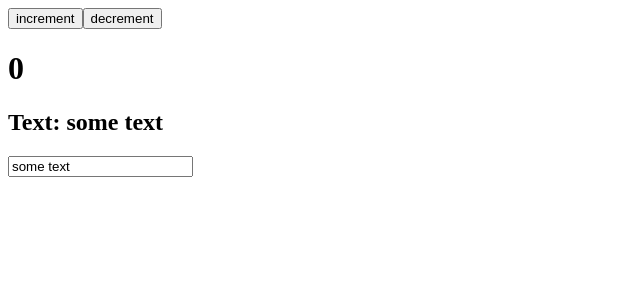
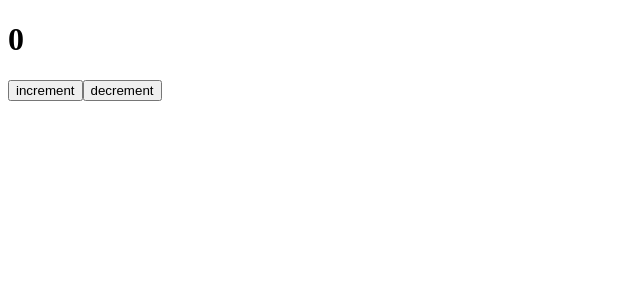
Before and after one commit to NatalliaLanina/Ulbi, a React (Create React App) app: page / in a window 1280 px wide. Shown: the top 300 px of the page, without its empty margins (0-640 px from the left). Built offline with nearby package versions, Linux system fonts and the light colour scheme.

Commit message:
feat: add Counter

```diff
--- a/src/App.js
+++ b/src/App.js
@@ -1,26 +1,14 @@
 import React, {useState} from "react";
+import Counter from "./Components/Counter";
 
 function App() {
-  const [likes, setLikes] = useState(0);
+
   const [value, setValue] = useState('some text');
 
-  let increment = () => {
-    setLikes(likes + 1)
-  }
-  let decrement = () => {
-    setLikes(likes - 1)
-  }
+
   return (
     <div className="App">
-      <button onClick={increment}>increment</button>
-      <button onClick={decrement}>decrement</button>
-      <h1>{likes}</h1>
-      <h2>Text: {value}</h2>
-      <input
-        type="text"
-        value={value}
-        onChange={event => setValue(event.target.value) }
-      />
+      <Counter/>
     </div>
   );
 }
--- /dev/null
+++ b/src/Components/Counter.jsx
@@ -0,0 +1,22 @@
+import React, {useState} from 'react';
+
+const Counter = () => {
+  const [count, setCount] = useState(0);
+
+  let increment = () => {
+    setCount(count + 1)
+  }
+  let decrement = () => {
+    setCount(count - 1)
+  }
+
+  return (
+    <div>
+      <h1>{count}</h1>
+      <button onClick={increment}>increment</button>
+      <button onClick={decrement}>decrement</button>
+    </div>
+  );
+};
+
+export default Counter;
```
